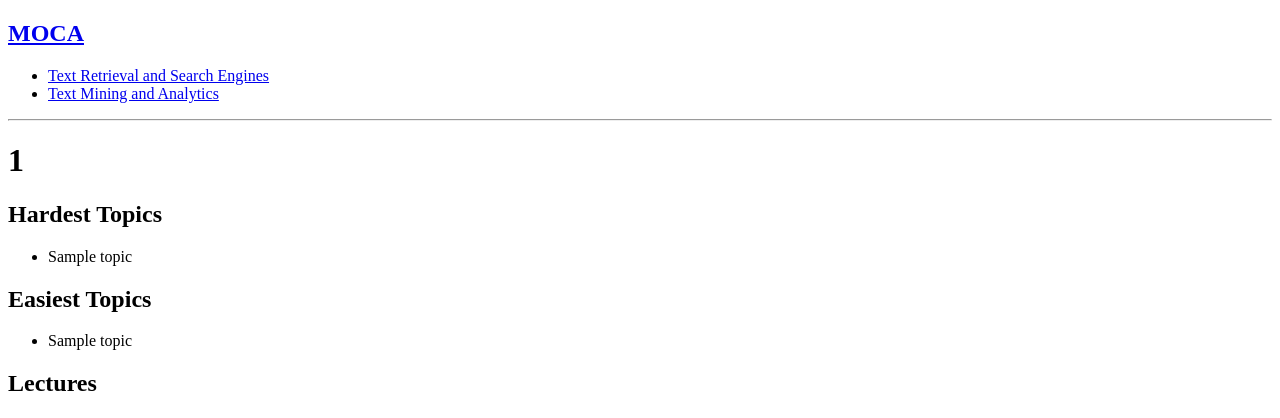
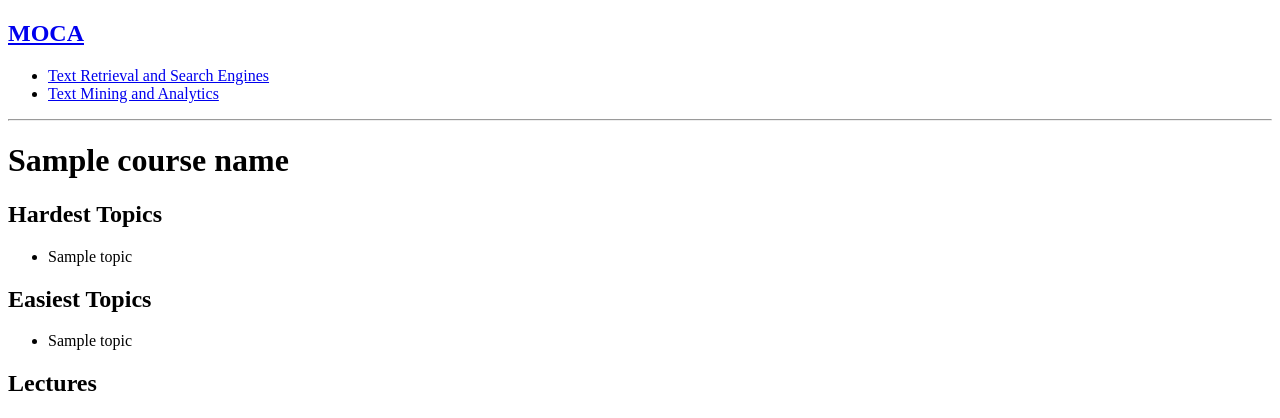
Before and after one commit to kevinwang/moca, a Flask app: template templates/course.html in a window 1280 px wide. Shown: the top 418 px of the page. Run offline with Flask 2, Linux system fonts and the light colour scheme; the template is opened without the code that fills it: most values are stand-ins (such as "Sample title", 1, 10 or a date in 2020); parts of the project's set-up code (start-up, migrations or seed data) failed here and were passed over.

Commit message:
Refactor and add course photos.

```diff
--- a/app.py
+++ b/app.py
@@ -2,19 +2,19 @@ from flask import Flask, redirect, render_template, abort
 from functools import wraps
 from sqlalchemy import create_engine, MetaData, Table, select
 
+from courses import courses
 import heatmaps
 
 app = Flask(__name__)
 app.debug = True
 
-course_ids = ['textretrieval', 'textanalytics']
-engines = {course_id: create_engine('mysql://root@localhost/' + course_id, echo=True) for course_id in course_ids}
+engines = {course_id: create_engine('mysql://root@localhost/' + course_id, echo=True) for course_id in courses}
 metadata = {course_id: MetaData(engine) for course_id, engine in engines.iteritems()}
 
 def validate_course(f):
     @wraps(f)
     def decorated_function(*args, **kwargs):
-        if 'course_id' in kwargs and kwargs['course_id'] not in course_ids:
+        if 'course_id' in kwargs and kwargs['course_id'] not in courses:
             abort(404)
         return f(*args, **kwargs)
     return decorated_function
@@ -47,6 +47,7 @@ def route_course(course_id):
 
     return render_template(
             'course.html',
+            course_name=courses[course_id],
             course_id=course_id,
             hardest_topics=hardest_topics,
             easiest_topics=easiest_topics,
--- /dev/null
+++ b/courses.py
@@ -0,0 +1,5 @@
+"""Mapping from course ids to course names"""
+courses = {
+    'textretrieval': 'Text Retrieval and Search Engines',
+    'textanalytics': 'Text Mining and Analytics',
+}
--- a/heatmaps.py
+++ b/heatmaps.py
@@ -1,9 +1,9 @@
 import json
 
-course_ids = ['textretrieval', 'textanalytics']
+from courses import courses
 
 heatmaps = {}
-for course_id in course_ids:
+for course_id in courses:
     with open('heatmaps/%s-heatmap.json' % course_id) as jsonfile:
         heatmaps[course_id] = json.load(jsonfile)
 
--- a/templates/course.html
+++ b/templates/course.html
@@ -1,6 +1,6 @@
 {% extends "layout.html" %}
 {% block body %}
-<h1>{{ course_id }}</h1>
+<h1>{{ course_name }}</h1>
 <h2>Hardest Topics</h2>
 <ul>
     {% for topic in hardest_topics %}
```
Also changed, not shown: templates/home.html (+10 -4 lines), static/img/textanalytics.jpg (added), static/img/textretrieval.jpg (added).
